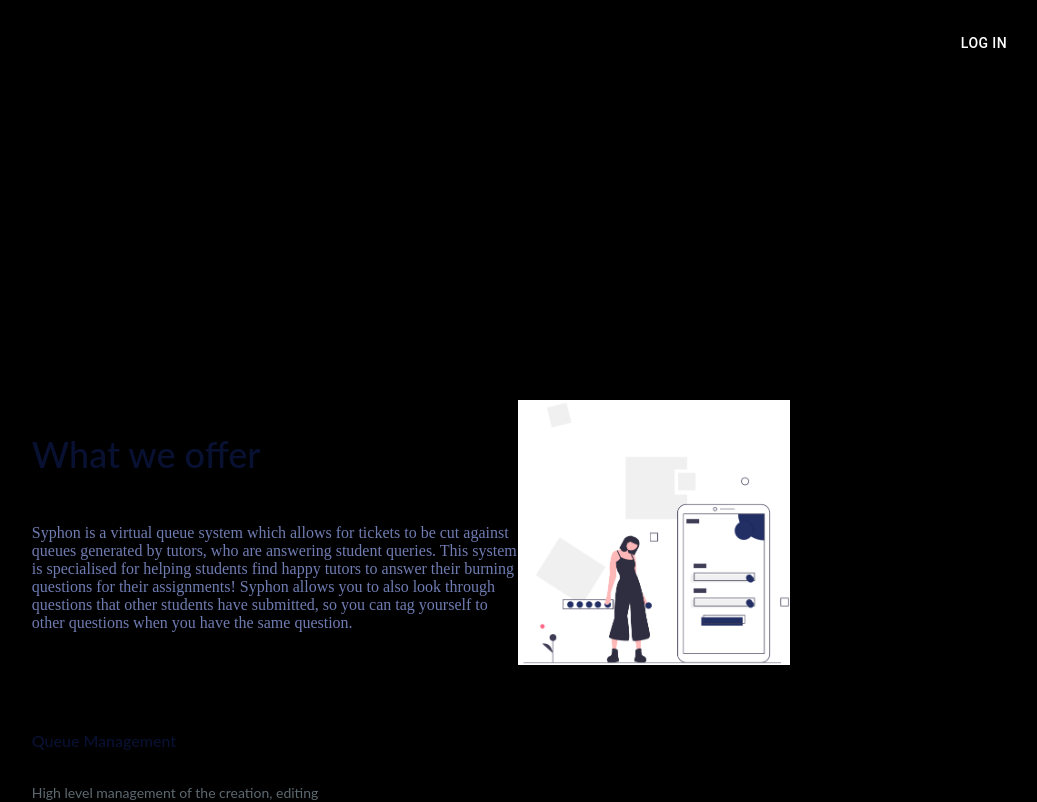
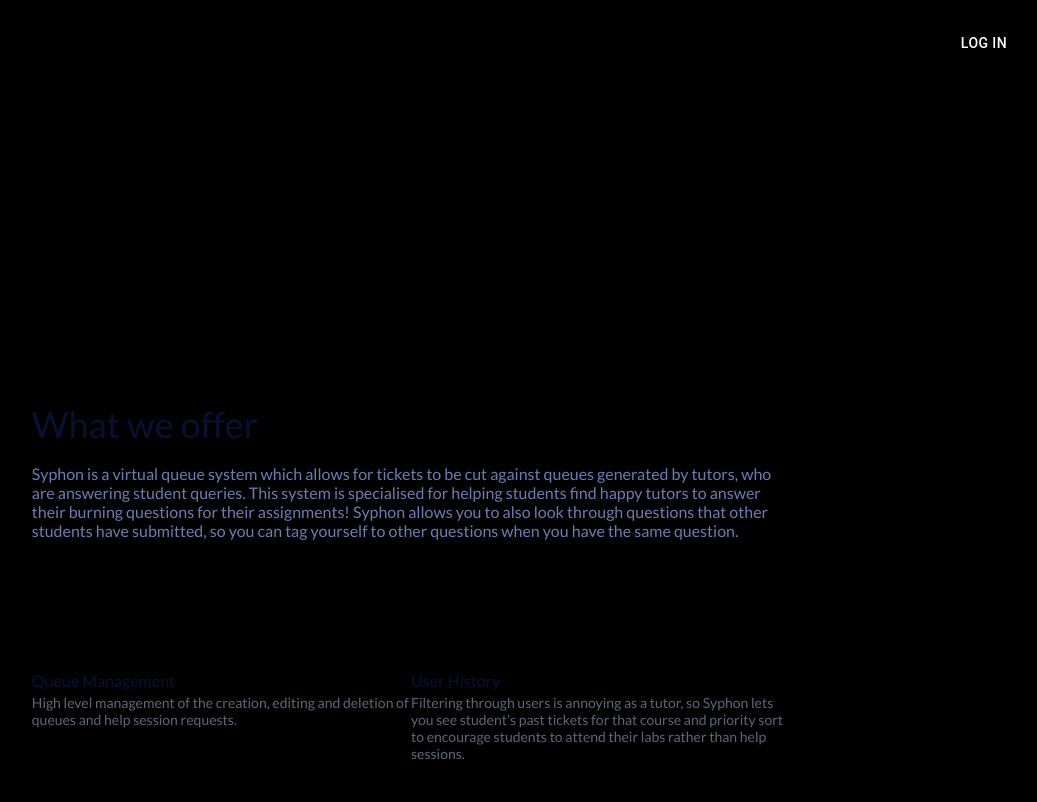
Before and after one commit to unsw-cse-comp3900-9900-23T2/capstone-project-3900h16bsyphon, a Next.js app in the folder frontend/: page / in a window 1280 px wide. Shown: the top 802 px of the page, without its empty margins (229-1266 px from the left). Built offline with nearby package versions, Linux system fonts and the light colour scheme.

Commit message:
address review comments

```diff
--- a/frontend/components/Button/index.tsx
+++ b/frontend/components/Button/index.tsx
@@ -1,10 +1,12 @@
 import MuiButton, { ButtonProps } from '@mui/material/Button';
 import styles from './Button.module.css';
 
-export default function Button({ children, ...props }: { children: any } & ButtonProps) {
+const Button = ({ children, ...props }: ButtonProps) => {
   return (
     <MuiButton className={styles.button} {...props}>
       {children}
     </MuiButton>
   );
-}
+};
+
+export default Button;
--- a/frontend/components/FeatureGrid/FeatureGrid.module.css
+++ b/frontend/components/FeatureGrid/FeatureGrid.module.css
@@ -19,7 +19,8 @@
 
 .container {
     display: flex;
-    width: 306px; /* a bit shit */
+    width: 50%;
+    margin-bottom: 1vh;
     justify-items: flex-start;
     align-items: baseline;
     flex-direction: column;
--- a/frontend/components/FeatureGrid/index.tsx
+++ b/frontend/components/FeatureGrid/index.tsx
@@ -1,18 +1,18 @@
 import styles from './FeatureGrid.module.css';
 import Image from 'next/image';
 
-interface FeatureGridProps {
+type FeatureGridProps = {
   title: string,
   svgLoc: string,
   description: string,
 }
 
-export default function FeatureGrid({ title, svgLoc, description }: FeatureGridProps) {
-  return (
-    <div className={styles.container}>
-      <Image src={svgLoc} alt={title} height='64px' width='64px' />
-      <h3 className={styles.title}>{title}</h3>
-      <p className={styles.description}>{description}</p>
-    </div>
-  );
-}
+const FeatureGrid = ({ title, svgLoc, description }: FeatureGridProps) => (
+  <div className={styles.container}>
+    <Image src={svgLoc} alt={title} height='64px' width='64px' />
+    <div className={styles.title}>{title}</div>
+    <div className={styles.description}>{description}</div>
+  </div>
+);
+
+export default FeatureGrid;
--- a/frontend/components/Logo/index.tsx
+++ b/frontend/components/Logo/index.tsx
@@ -1,6 +1,6 @@
 import styles from './Logo.module.css';
 import Link from 'next/link';
 
-export default function Logo() {
-  return <div className={styles.logo}><Link href={'/'}>Syphon</Link></div>;
-}
+const Logo = () => (<div className={styles.logo}><Link href={'/'}>Syphon</Link></div>);
+
+export default Logo;
--- a/frontend/pages/Home.module.css
+++ b/frontend/pages/Home.module.css
@@ -28,8 +28,8 @@
 }
 
 .description {
-  width: 760px;
   display: flex;
+  text-align: center;
   align-self: center;
   color: #000;
   font-size: 24px;
@@ -72,6 +72,7 @@
 
 .whatWeOfferDescription {
   color: var(--colour-main-blue-400,  #6F7CB2);
+  margin-bottom: 8vh;
   font-size: 16px;
 }
 
@@ -80,3 +81,9 @@
   flex-direction: row;
   flex-wrap: wrap;
 }
+
+@media only screen and (max-width: 1500px) {
+  .homeImage {
+      display: none;
+  }
+}
--- a/frontend/pages/_app.tsx
+++ b/frontend/pages/_app.tsx
@@ -13,12 +13,12 @@
   }
 });
 
-function MyApp({ Component, pageProps }: AppProps) {
+const MyApp = ({ Component, pageProps }: AppProps) => {
   return (
     <ThemeProvider theme={theme}>
       <Component {...pageProps} />
     </ThemeProvider>
   );
-}
+};
 
 export default MyApp;
--- /dev/null
+++ b/frontend/pages/_document.tsx
@@ -0,0 +1,15 @@
+import { Html, Head, Main, NextScript } from 'next/document';
+
+export default function Document() {
+  return (
+    <Html>
+      <link rel="stylesheet"
+        href="https://fonts.googleapis.com/css?family=Lato&display=optional" />
+      <Head />
+      <body>
+        <Main />
+        <NextScript />
+      </body>
+    </Html>
+  );
+}
--- a/frontend/pages/example/index.tsx
+++ b/frontend/pages/example/index.tsx
@@ -1,3 +1,3 @@
-export default function Example() {
-  return <div>Hi!</div>;
-}
+const Example = () => (<div>Hi!</div>);
+
+export default Example;
--- a/frontend/pages/globals.css
+++ b/frontend/pages/globals.css
@@ -1,6 +1,17 @@
+html,
+body {
+  font-family: 'Lato';
+}
+
 a {
   color: inherit;
   text-decoration: none;
+}
+
+:root {
+  --colour-main-blue-900: #091133;
+  --colour-main-blue-400:  #6F7CB2;
+  --colour-main-grey-600: #5D6970;
 }
 
 @media (prefers-color-scheme: light) {
--- a/frontend/pages/index.tsx
+++ b/frontend/pages/index.tsx
@@ -26,7 +26,7 @@
         <p className={styles.description}> A help session management tool for course admins, students and tutors!</p>
         <div className={styles.offerings}>
           <div className={styles.offeringsBody}>
-            <h2 className={styles.whatWeOffer}> What we offer </h2>
+            <div className={styles.whatWeOffer}> What we offer </div>
             <p className={styles.whatWeOfferDescription}>
               Syphon is a virtual queue system which allows
               for tickets to be cut against queues generated by tutors,
```
Also changed, not shown: frontend/.eslintrc.json.
